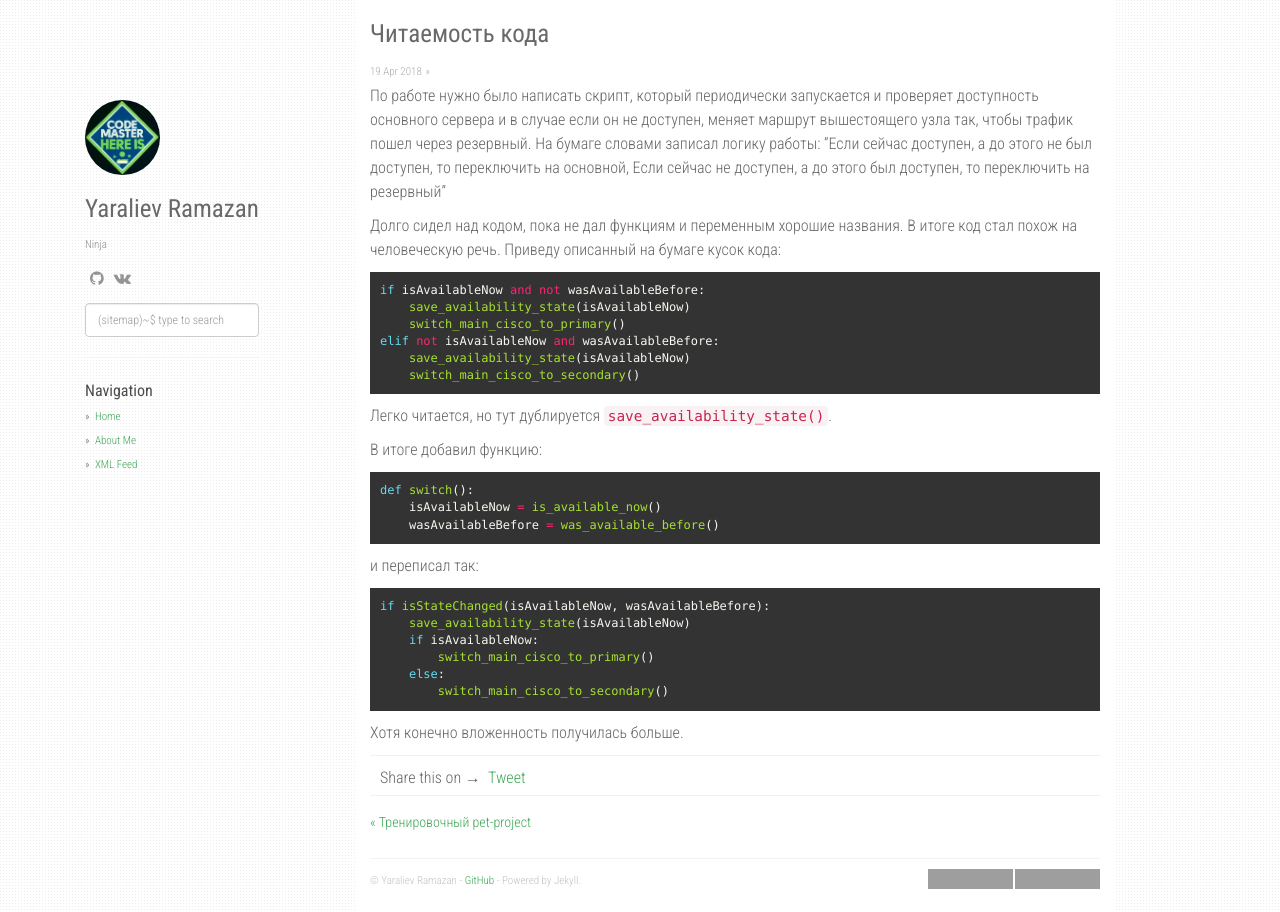
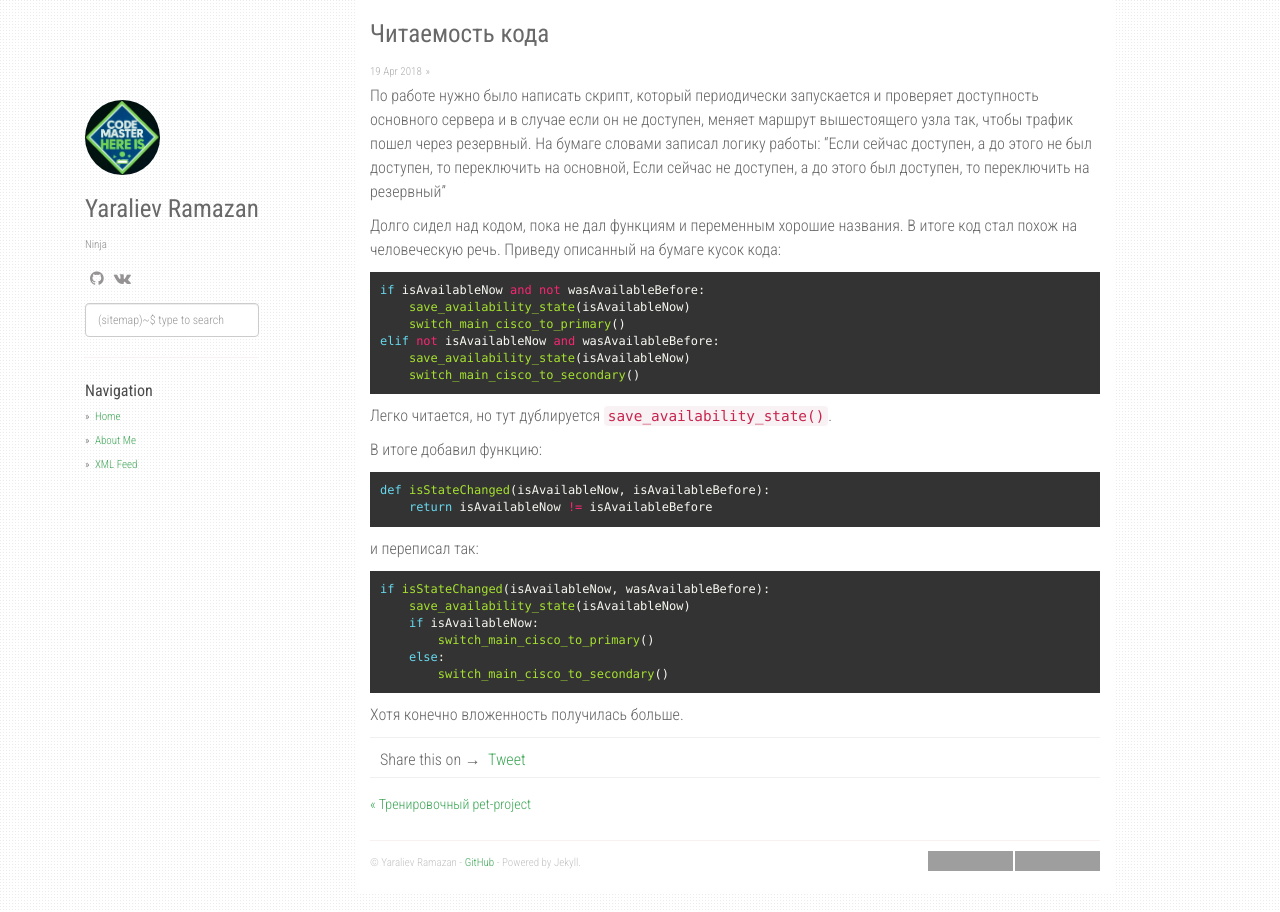
Before and after one commit to orion122/orion1222.github.io, a Jekyll site: the page built from _posts/2018-04-19-code-readability.md, in a window 1280 px wide. Built offline with Jekyll 4.4.1, drawn with Linux system fonts in a browser that asks for light colours; nearby versions of some CDN libraries; comment, search, counter and statistics services are not loaded; grey boxes are pictures that could not be loaded.

Commit message:
fix function

````diff
--- a/_posts/2018-04-19-code-readability.md
+++ b/_posts/2018-04-19-code-readability.md
@@ -19,9 +19,8 @@ elif not isAvailableNow and wasAvailableBefore:
 Легко читается, но тут дублируется ```save_availability_state()```.
 
 В итоге добавил функцию:
-{% highlight python %}def switch():
-    isAvailableNow = is_available_now()
-    wasAvailableBefore = was_available_before(){% endhighlight %}
+{% highlight python %}def isStateChanged(isAvailableNow, isAvailableBefore):
+    return isAvailableNow != isAvailableBefore{% endhighlight %}
 
 и переписал так:
 {% highlight python %}if isStateChanged(isAvailableNow, wasAvailableBefore):
````
